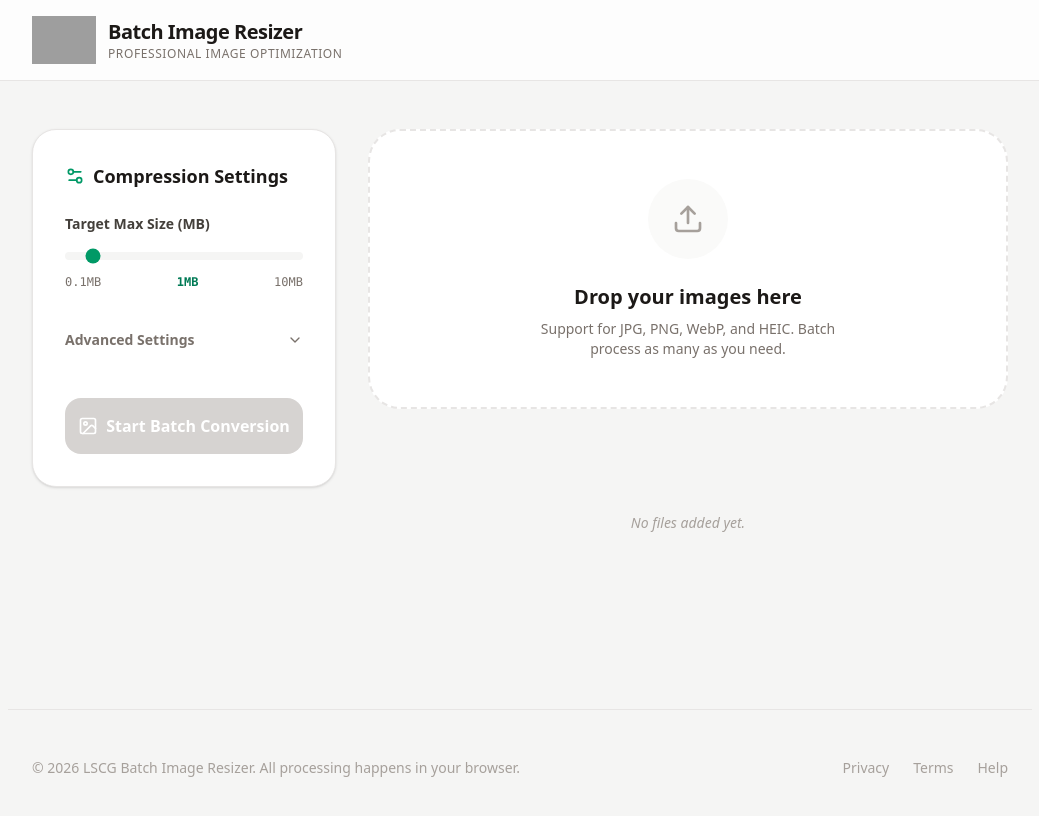
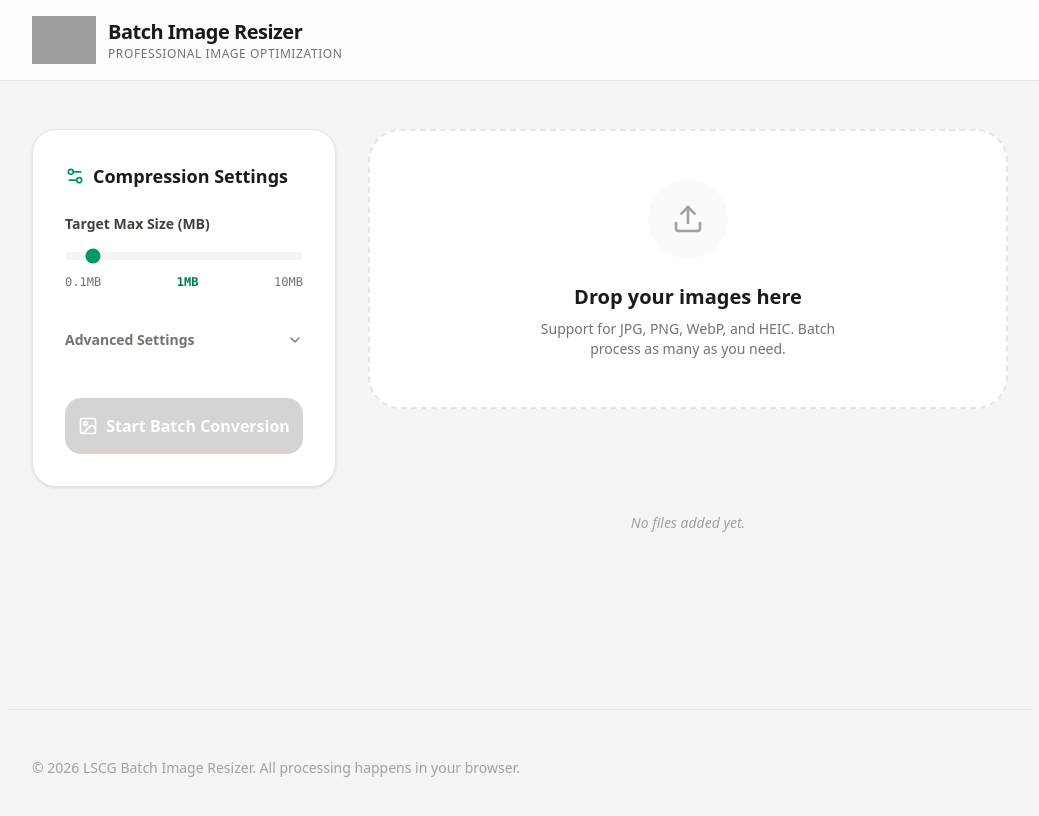
Before and after one commit to JCKraus1/Batch-Image-Resizer, a React (Vite) app: page / in a window 1280 px wide. Shown: the top 816 px of the page, without its empty margins (120-1159 px from the left). Built offline with nearby package versions, Linux system fonts and the light colour scheme; grey boxes are pictures that could not be loaded.

Commit message:
Update App.tsx

```diff
--- a/src/App.tsx
+++ b/src/App.tsx
@@ -459,11 +459,6 @@ export default function App() {
       <footer className="max-w-5xl mx-auto px-6 py-12 border-t border-stone-200 mt-12">
         <div className="flex flex-col md:flex-row items-center justify-between gap-6 text-stone-400 text-sm">
           <p>© 2026 LSCG Batch Image Resizer. All processing happens in your browser.</p>
-          <div className="flex items-center gap-6">
-            <a href="#" className="hover:text-stone-600 transition-colors">Privacy</a>
-            <a href="#" className="hover:text-stone-600 transition-colors">Terms</a>
-            <a href="#" className="hover:text-stone-600 transition-colors">Help</a>
-          </div>
         </div>
       </footer>
     </div>
```
